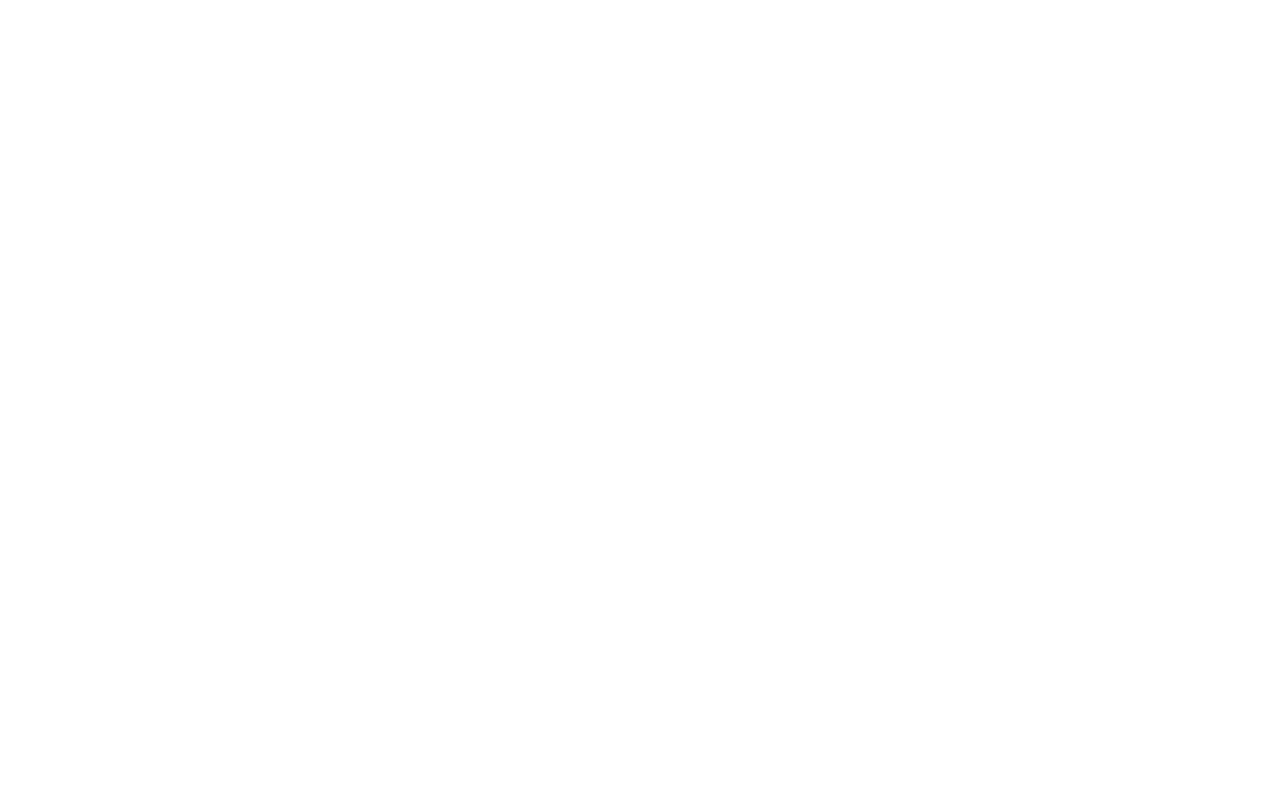
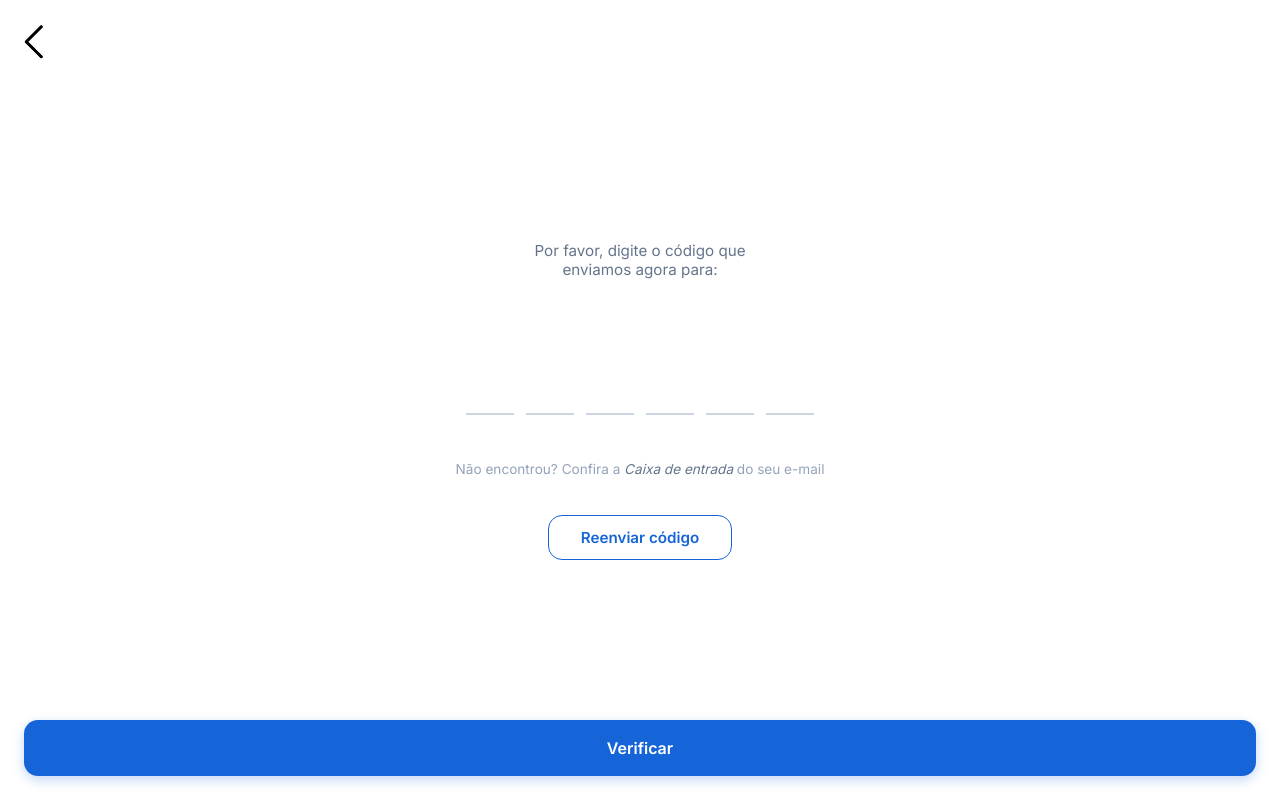
Before and after one commit to cauekkz/projeto-integrador, an Angular app in the folder frontend/: page /email-code in a window 1280 px wide. Before the commit this address led to /. Built offline with nearby package versions, Linux system fonts and the light colour scheme.

Commit message:
Criacao da tela de verificacai de email

```diff
--- /dev/null
+++ b/frontend/src/app/components/email-code/email-code.css
@@ -0,0 +1,102 @@
+.header {
+  position: fixed;
+  top: 24px;
+  left: 24px;
+}
+
+.back-button {
+  background: transparent;
+  border: none;
+  cursor: pointer;
+}
+
+.code-container {
+  display: flex;
+  flex-direction: column;
+  align-items: center;
+  justify-content: center;
+  min-height: 100vh;
+  padding: 40px 24px;
+  gap: 30px;
+}
+.instrucao {
+  text-align: center;
+  color: #64748b;
+  font-size: 0.95rem;
+  max-width: 260px;
+}
+
+.email {
+  font-weight: 700;
+  color: #1f2937;
+  font-size: 1rem;
+}
+
+.inputs {
+  display: flex;
+  gap: 12px;
+  margin: 16px 0;
+}
+
+.code-input {
+  width: 48px;
+  height: 60px;
+  border: none;
+  border-bottom: 2px solid #cbd5e1;
+  border-radius: 0;
+  text-align: center;
+  font-size: 2rem;
+  font-weight: 700;
+  color: #1f2937;
+  outline: none;
+  background: transparent;
+}
+
+.code-input:focus {
+  border-bottom-color: #1565d8;
+}
+
+.nao-encontrou {
+  color: #94a3b8;
+  font-size: 0.85rem;
+  text-align: center;
+}
+
+.nao-encontrou em {
+  font-style: italic;
+  color: #64748b;
+}
+
+.btn-reenviar {
+  margin-top: 8px;
+  background: transparent;
+  border: 1px solid #1565d8;
+  color: #1565d8;
+  border-radius: 14px;
+  padding: 12px 32px;
+  font-size: 0.95rem;
+  font-weight: 600;
+  cursor: pointer;
+}
+
+.btn-reenviar:hover {
+  background: #eff6ff;
+}
+
+.btn-verificar {
+  width: 100%;
+  height: 56px;
+  border: none;
+  border-radius: 14px;
+  background: #1565d8;
+  color: white;
+  font-size: 1rem;
+  font-weight: 600;
+  cursor: pointer;
+  box-shadow: 0 4px 12px rgba(21, 101, 216, 0.25);
+  position: fixed;
+  bottom: 24px;
+  left: 24px;
+  right: 24px;
+  width: calc(100% - 48px);
+}
--- /dev/null
+++ b/frontend/src/app/components/email-code/email-code.html
@@ -0,0 +1,33 @@
+<div class="code-container">
+
+  <div class="header">
+    <button class="back-button">
+      <img src="/Back.png" alt="">
+    </button>
+  </div>
+
+  <p class="instrucao">Por favor, digite o código que enviamos agora para:</p>
+  <p class="email">{{ email }}</p>
+
+  <div class="inputs">
+    <input class="code-input" type="text" maxlength="1" (input)="onInput($event, 0)" (keydown)="onKeydown($event, 0)" />
+    <input class="code-input" type="text" maxlength="1" (input)="onInput($event, 1)" (keydown)="onKeydown($event, 1)" />
+    <input class="code-input" type="text" maxlength="1" (input)="onInput($event, 2)" (keydown)="onKeydown($event, 2)" />
+    <input class="code-input" type="text" maxlength="1" (input)="onInput($event, 3)" (keydown)="onKeydown($event, 3)" />
+    <input class="code-input" type="text" maxlength="1" (input)="onInput($event, 4)" (keydown)="onKeydown($event, 4)" />
+    <input class="code-input" type="text" maxlength="1" (input)="onInput($event, 5)" (keydown)="onKeydown($event, 5)" />
+  </div>
+
+  <p class="nao-encontrou">
+    Não encontrou? Confira a <em>Caixa de entrada</em> do seu e-mail
+  </p>
+
+  <button class="btn-reenviar">
+    Reenviar código
+  </button>
+
+  <button class="btn-verificar">
+    Verificar
+  </button>
+
+</div>
--- /dev/null
+++ b/frontend/src/app/components/email-code/email-code.ts
@@ -0,0 +1,32 @@
+import { Component, Input } from '@angular/core';
+
+@Component({
+  selector: 'app-email-code',
+  standalone: true,
+  imports: [],
+  templateUrl: './email-code.html',
+  styleUrl: './email-code.css',
+})
+export class EmailCode {
+  @Input() email: string = '';
+
+  codes = ['', '', '', '', '', ''];
+
+  onInput(event: Event, index: number) {
+    const input = event.target as HTMLInputElement;
+    if (input.value.length === 1) {
+      const inputs = document.querySelectorAll('.code-input');
+      const next = inputs[index + 1] as HTMLInputElement;
+      if (next) next.focus();
+    }
+  }
+
+  onKeydown(event: KeyboardEvent, index: number) {
+    const input = event.target as HTMLInputElement;
+    if (event.key === 'Backspace' && input.value === '') {
+      const inputs = document.querySelectorAll('.code-input');
+      const prev = inputs[index - 1] as HTMLInputElement;
+      if (prev) prev.focus();
+    }
+  }
+}
--- a/frontend/src/app/components/login-form/login-form.css
+++ b/frontend/src/app/components/login-form/login-form.css
@@ -130,11 +130,21 @@
 
   .btn-login {
     height: 52px;
+    position: fixed;
+    bottom: 24px;
+    left: 24px;
+    right: 24px;
+    width: calc(100% - 48px);
   }
 
   .btn-signup {
     width: 100%;
     max-width: 340px;
+    position: fixed;
+    bottom: 80px;
+    left: 24px;
+    right: 24px;
+    width: calc(100% - 48px);
   }
 
   .btn-forgot {
--- a/frontend/src/app/components/login-form/login-form.html
+++ b/frontend/src/app/components/login-form/login-form.html
@@ -23,7 +23,7 @@
     }
 
     @if (tipoUsuario === 'responsavel') {
-      <h2>Olá, que bom que você voltou!</h2>
+      <h2>Olá, que om que você voltou!</h2>
 
       <label>CPF do responsável</label>
        <input
--- a/frontend/src/app/components/signup-cnh-form/signup-cnh-form.html
+++ b/frontend/src/app/components/signup-cnh-form/signup-cnh-form.html
@@ -7,7 +7,6 @@
   </div>
 
 
-  <!-- card de upload — clique abre o bottom sheet -->
   <div class="upload-card" (click)="abrirBottomSheet()">
     <div class="upload-content">
       <div class="upload-icon">
@@ -47,7 +46,6 @@
   (change)="onFileSelected($event)"
 >
 
-
       <!-- <button class="sheet-btn" (click)="onUploadConcluido()">
         <img src="/Camera.png" alt="">
         Tirar com a câmera
--- a/frontend/src/app/components/signup-driver/signup-driver.css
+++ b/frontend/src/app/components/signup-driver/signup-driver.css
@@ -82,6 +82,12 @@
   color: white;
   font-weight: 600;
   box-shadow: 0 4px 12px rgba(21, 101, 216, 0.25);
+  position: fixed;
+  bottom: 24px;
+  left: 24px;
+  right: 24px;
+  width: calc(100% - 48px);
+
 }
 
 .error-message {
--- a/frontend/src/app/components/signup-responsible/signup-responsible.css
+++ b/frontend/src/app/components/signup-responsible/signup-responsible.css
@@ -72,6 +72,11 @@
   font-weight: 600;
   cursor: pointer;
   box-shadow: 0 4px 12px rgba(21, 101, 216, 0.25);
+  position: fixed;
+  bottom: 24px;
+  left: 24px;
+  right: 24px;
+  width: calc(100% - 48px);
 }
 
 .error-message {
```
Also changed, not shown: frontend/src/app/app.routes.ts (+6 -1 lines), frontend/src/app/pages/auth/signup/signup.html (line endings or trailing spaces), 1 other file (tests, documents, lock files or other folders).
